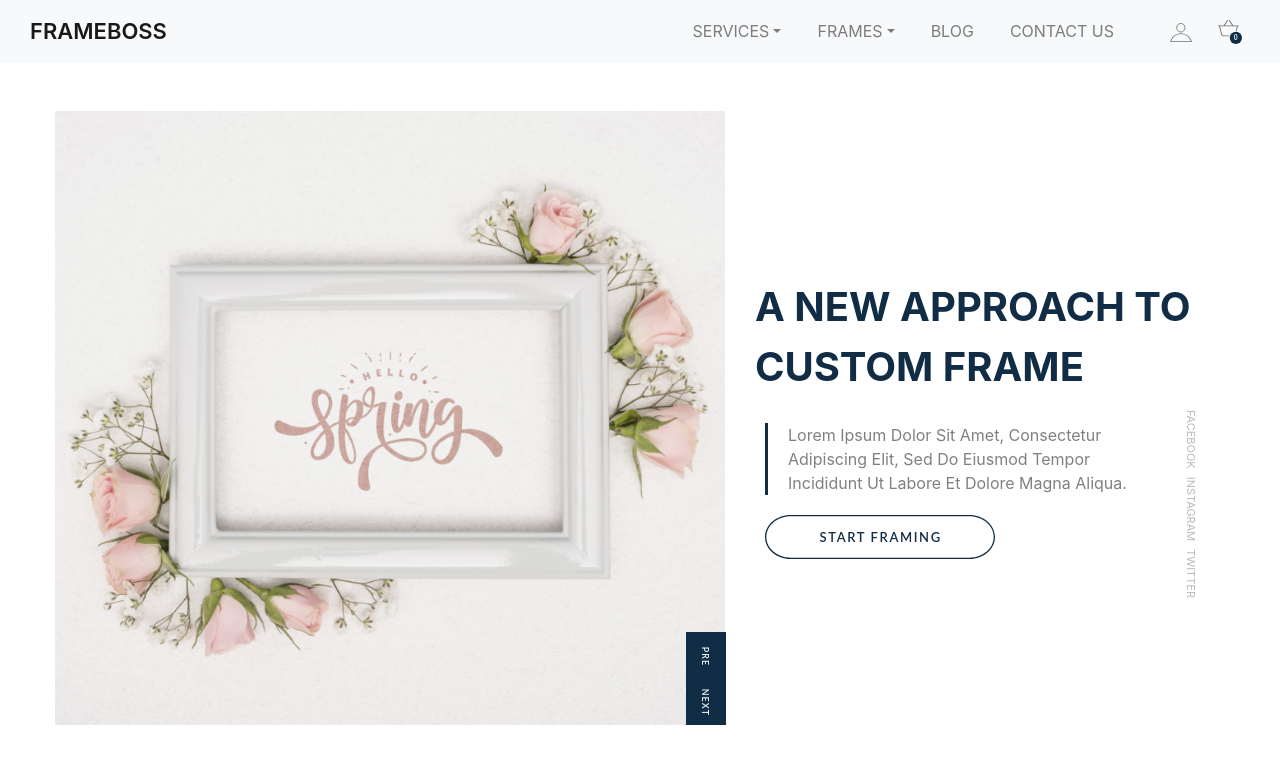
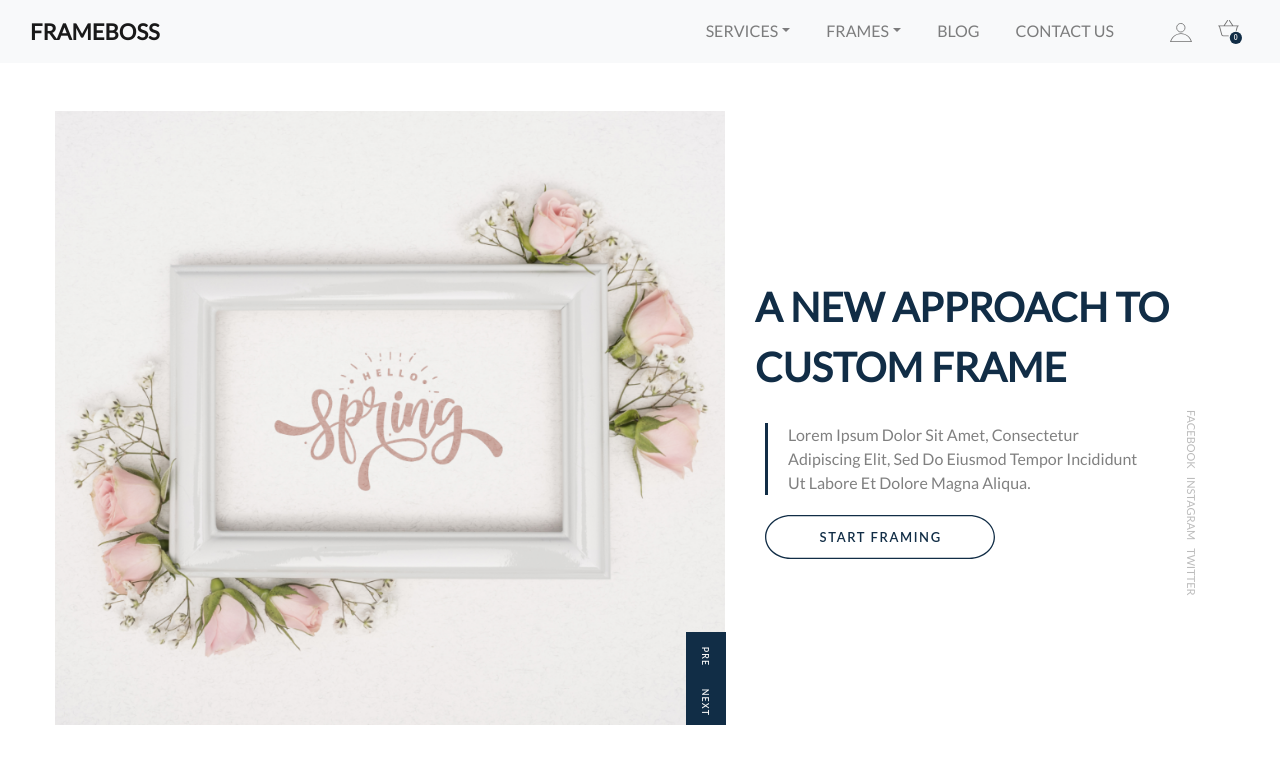
Before and after one commit to SarahSajid/FramingWebsiteUsingReactstrap, a React (Create React App) app: page / in a window 1280 px wide. Shown: the top 764 px of the page. Built offline with nearby package versions, Linux system fonts and the light colour scheme.

Commit message:
Update font in index.css

```diff
--- a/src/css/index.css
+++ b/src/css/index.css
@@ -1,13 +1,6 @@
 body {
   margin: 0;
-  font-family: -apple-system, BlinkMacSystemFont, 'Segoe UI', 'Roboto', 'Oxygen',
-    'Ubuntu', 'Cantarell', 'Fira Sans', 'Droid Sans', 'Helvetica Neue',
-    sans-serif;
+  font-family: 'Lato';
   -webkit-font-smoothing: antialiased;
   -moz-osx-font-smoothing: grayscale;
 }
-
-code {
-  font-family: source-code-pro, Menlo, Monaco, Consolas, 'Courier New',
-    monospace;
-}
```
